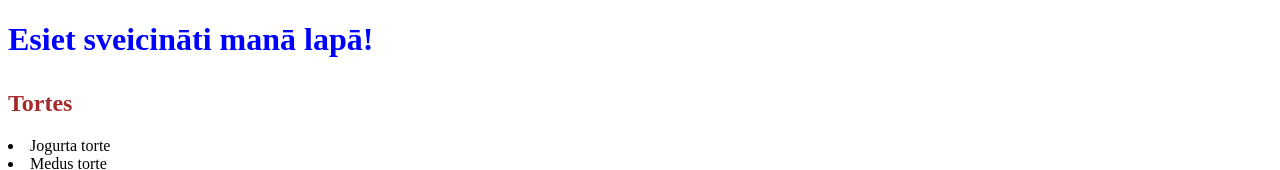
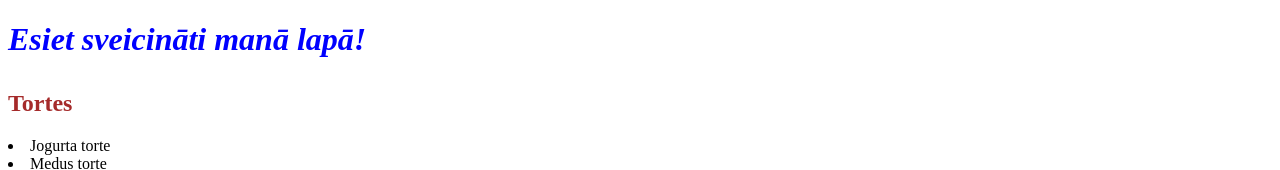
Before and after one commit to jk-web-admin-0722/EKSAM_MTRO, a plain HTML site: page index.html in a window 1280 px wide. Shown: the top 170 px of the page. Drawn offline with Linux system fonts and the light colour scheme.

Commit message:
papildinats

```diff
--- a/index.html
+++ b/index.html
@@ -17,7 +17,7 @@
 
 </head>
 <body>
-    <p><h1>Esiet sveicināti manā lapā!</p>
+    <p><h1><i>Esiet sveicināti manā lapā!</i></p>
     <h2>Tortes</h2>
     <li>Jogurta torte</li>
     <li>Medus torte</li>
```
